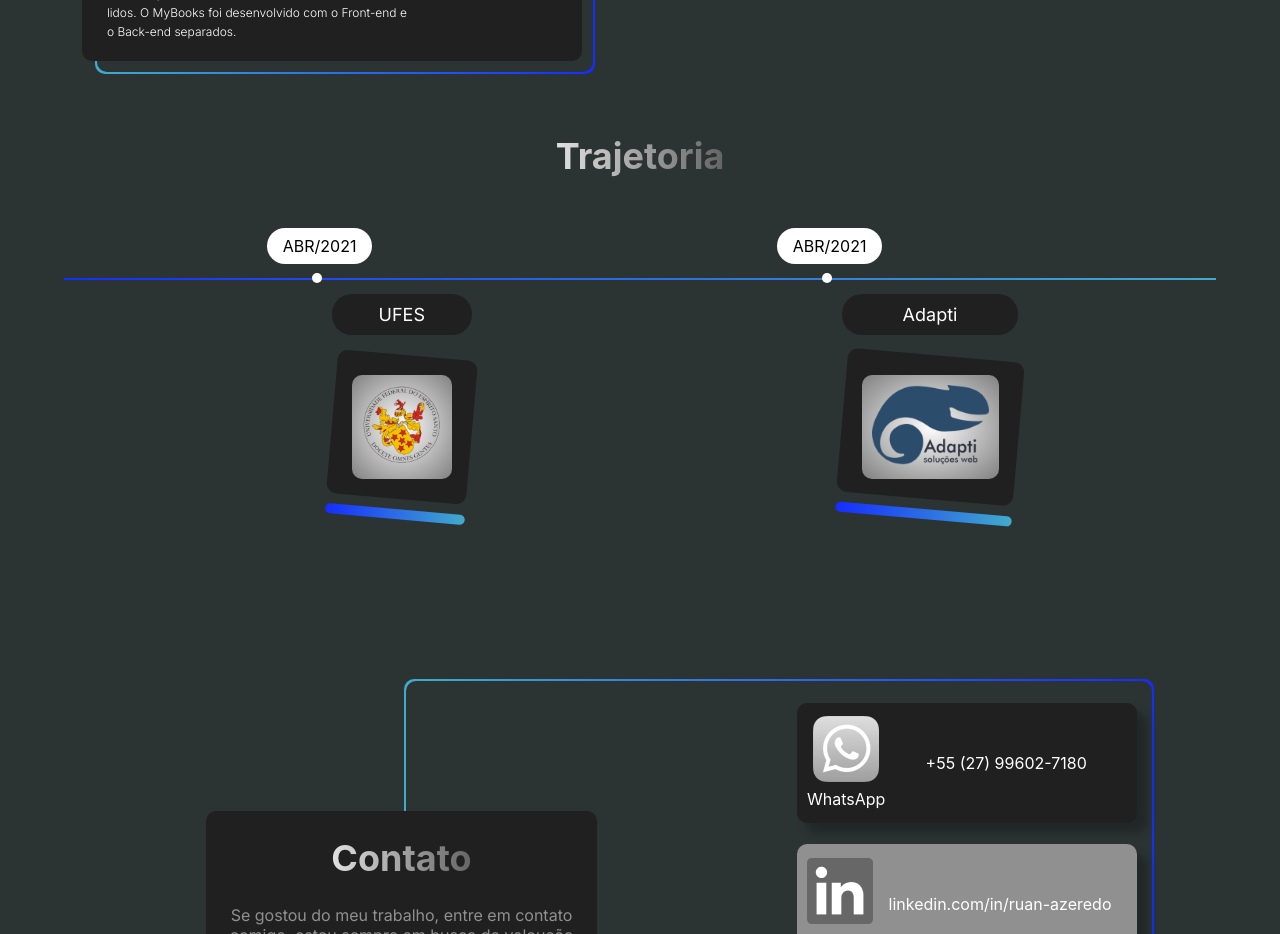
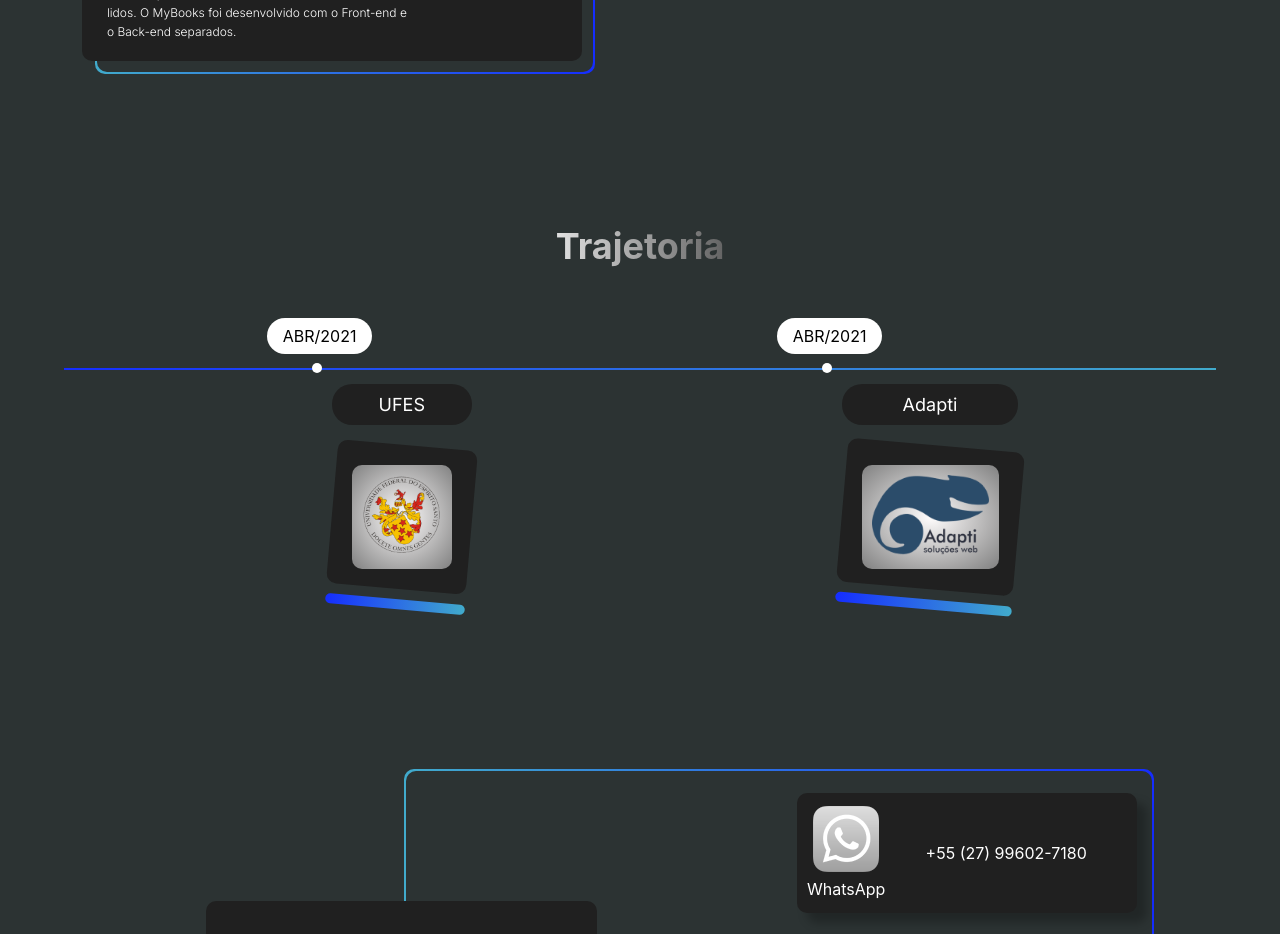
Before and after one commit to Ruan-Azeredo/portifolio, a React (Create React App) app: page / in a window 1280 px wide. Shown: the part 2900-3834 px from the top of the page. Built offline with nearby package versions, Linux system fonts and the light colour scheme; a web font is replaced by a local one.

Commit message:
:sparkles: feat: adiciona nova class a div

```diff
--- a/src/Trajetoria.jsx
+++ b/src/Trajetoria.jsx
@@ -3,7 +3,7 @@ import Title from "./Title";
 
 export default function Trajetoria() {
     return (
-        <div>
+        <div className="trajetoria-container">
             <Title title='Trajetoria' grayscale={true}/>
                 <div className="time-line">
                     <div className="date-container date-l">
```
